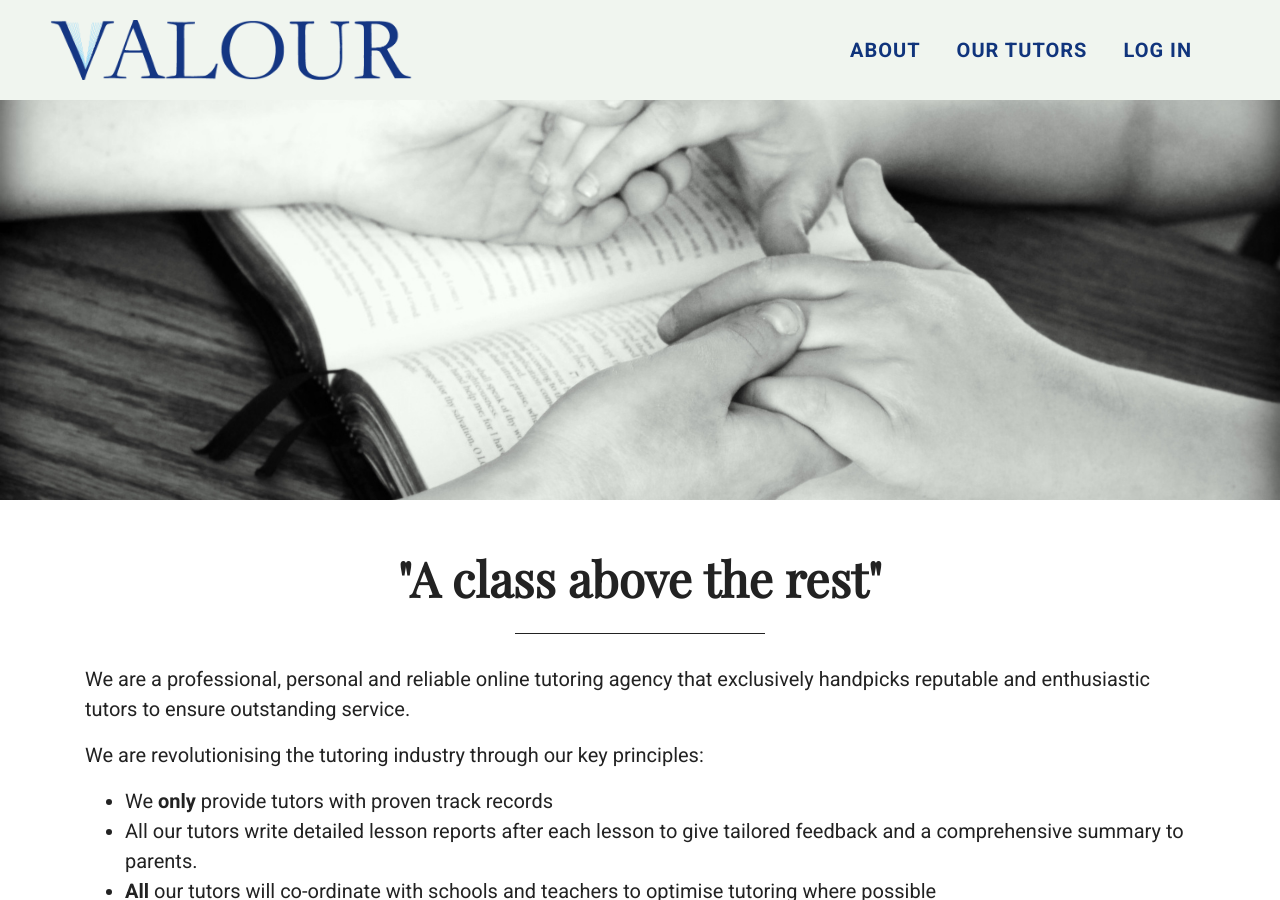
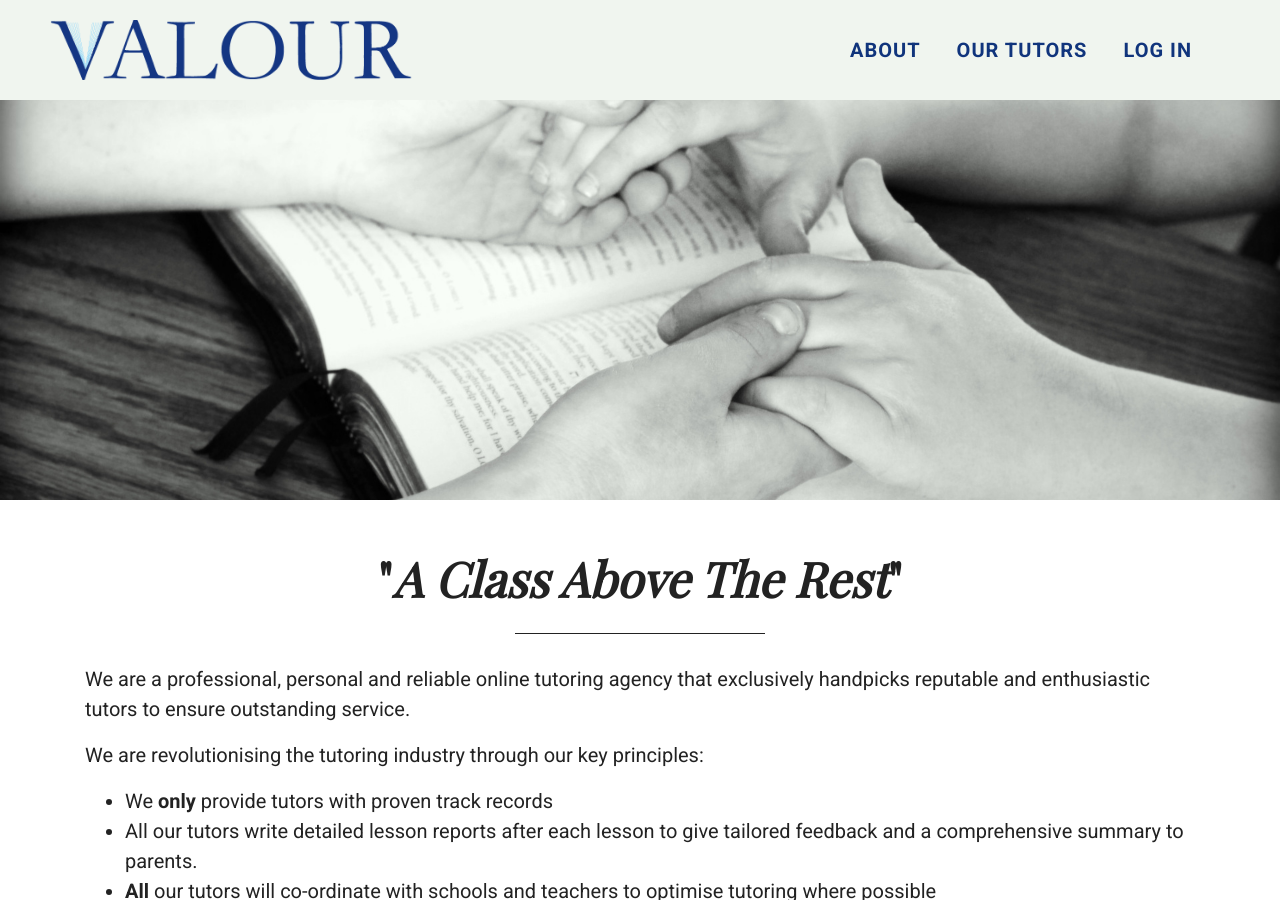
Before and after one commit to tutorcruncher-sites/valour-hk, a Jekyll site: the page built from index.html, in a window 1280 px wide and 900 px high. Built offline with Jekyll 4.4.1, drawn with Linux system fonts in a browser that asks for light colours.

Commit message:
Update index.html

```diff
--- a/index.html
+++ b/index.html
@@ -12,7 +12,7 @@ layout: base
   <div class="container">
     <div class="row">
       <div class="col-lg-12">
-        <h2 class="text-center">"A class above the rest"</h2>
+        <h2 class="text-center">"<i>A Class Above The Rest</i>"</h2>
         <hr>
       </div>
     </div>
```
